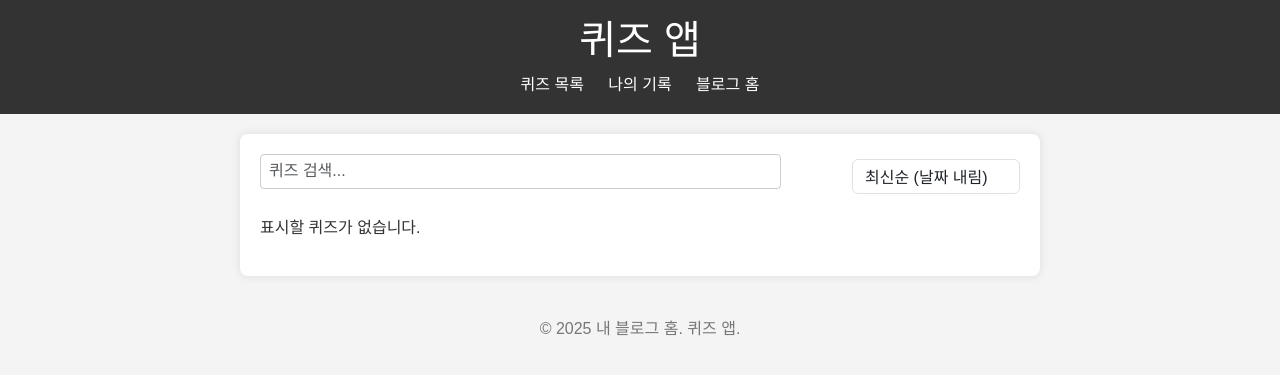
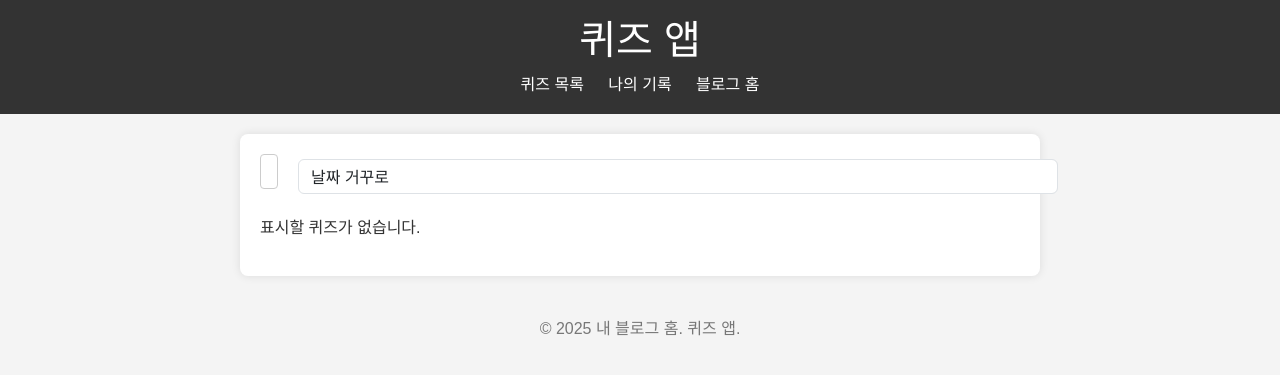
Before and after one commit to randomwalk1225/randomwalk1225.github.io, a Jekyll site: the page built from quiz_app/index.html, in a window 1280 px wide. Shown: the top 375 px of the page. Built offline with Jekyll 4.4.1, drawn with Linux system fonts in a browser that asks for light colours; a script that is not in the unit is left out.

Commit message:
리스트 페이지 검색창, 정렬창 수평 정렬 조정

```diff
--- a/quiz_app/assets/css/quiz_styles.css
+++ b/quiz_app/assets/css/quiz_styles.css
@@ -1028,3 +1028,14 @@
   margin-bottom: 1rem;
 }
 */
+
+
+
+.search-sort-row {
+  display: flex;
+  align-items: center;
+  gap: 0.75rem;
+  margin-bottom: 1rem;
+}
+#quiz-search-input { flex: 1; }
+#quiz-sort-combo { flex: 0 0 auto; }
--- a/quiz_app/index.html
+++ b/quiz_app/index.html
@@ -4,23 +4,34 @@
 ---
 
 <div id="quiz-list-container">
-    <!-- 검색창과 정렬 컨트롤을 한 줄에 배치 -->
-    <div style="display: flex; align-items: center; margin-bottom: 1rem;">
-         <input type="text" id="quiz-search-input" class="form-control" placeholder="퀴즈 검색..." aria-label="퀴즈 검색" style="width:70%; margin-right:1rem;">
+  <!-- 검색창과 정렬 컨트롤을 한 줄에 배치 -->
+  <div class="search-sort-row">
+    <input
+      type="text"
+      id="quiz-search-input"
+      class="form-control"
+      placeholder="퀴즈 검색…"
+      aria-label="퀴즈 검색"
+    />
 
-    <div id="quiz-sort-container" style="width:30%; text-align:right;">
-           <select id="quiz-sort-combo" class="form-control" style="display:inline-block; width:auto; vertical-align:middle;">
-             <option value="date_desc" selected>최신순 (날짜 내림)</option>
-             <option value="date_asc">오래된 순 (날짜 오름)</option>
-             <option value="name_asc">이름 (A ~ Z)</option>
-             <option value="name_desc">이름 (Z ~ A)</option>
-           </select>
-         </div>
-    </div>
+    <select
+      id="quiz-sort-combo"
+      class="form-control"
+      aria-label="정렬 옵션"
+    >
+      <option value="date_desc" selected>날짜 거꾸로</option>
+      <option value="date_asc">날짜 똑바로</option>
+      <option value="name_asc">이름 똑바로(A ~ Z)</option>
+      <option value="name_desc">이름 거꾸로(Z ~ A)</option>
+    </select>
+  </div>
 
-    <div id="quiz-card-container" class="row row-cols-1 row-cols-sm-2 row-cols-md-3 row-cols-lg-4 g-4">
-        <!-- 퀴즈 카드가 여기에 JavaScript에 의해 동적으로 추가됩니다. -->
-    </div>
+  <div
+    id="quiz-card-container"
+    class="row row-cols-1 row-cols-sm-2 row-cols-md-3 row-cols-lg-4 g-4"
+  >
+    <!-- 퀴즈 카드가 여기에 JavaScript에 의해 동적으로 추가됩니다. -->
+  </div>
 </div>
 
 <script src="{{ '/quiz_app/assets/js/app_main.js' | relative_url }}"></script>
```
